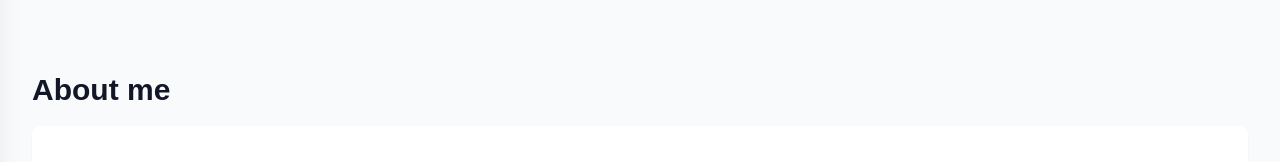
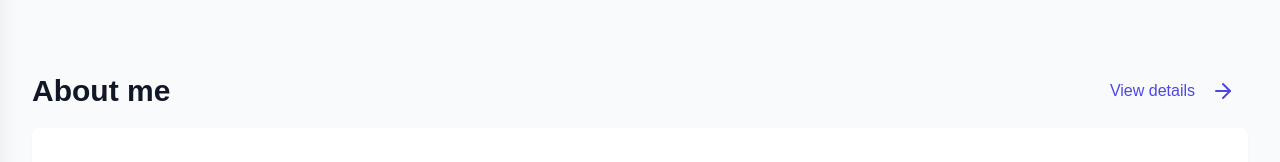
Before and after one commit to LilianMrzt/portfolio-react, a React (Create React App) app: page / in a window 1280 px wide. Shown: the part 778-940 px from the top of the page. Built offline with nearby package versions, Linux system fonts and the light colour scheme.

Commit message:
[FEAT] Ajout d'une redirection vers la page de profil depuis le home screen

```diff
--- a/src/interfaces/components/common/layout/RowProps.ts
+++ b/src/interfaces/components/common/layout/RowProps.ts
@@ -8,6 +8,7 @@ export interface RowProps {
     gap?: CSSProperties['gap']
     width?: CSSProperties['width']
     height?: CSSProperties['height']
+    minHeight?: CSSProperties['minHeight']
     flexWrap?: CSSProperties['flexWrap']
     padding?: CSSProperties['padding']
 }
--- a/src/ui/components/blocs/views/landing-screen/AboutMeSection.tsx
+++ b/src/ui/components/blocs/views/landing-screen/about-me-section/AboutMeSection.tsx
@@ -11,6 +11,7 @@ import { DownloadIcon } from '@resources/Icons'
 import { useWindowSize } from '@hooks/useWindowSize'
 import { useTranslation } from '@hooks/TranslatonContext'
 import screenSizes from '@constants/AppConstants'
+import { AppRoutes } from '@constants/DrawerRoutes'
 
 const AboutMeSection = (): ReactNode => {
     const { width } = useWindowSize()
@@ -30,6 +31,8 @@ const AboutMeSection = (): ReactNode => {
         <Section
             label={translate('homeScreen.aboutMeSection.title')}
             id={'about-me-section'}
+            viewDetailsRoute={AppRoutes.profile.route}
+            viewDetailsButtonLabel={translate('buttons.viewDetails')}
         >
             <Card
                 padding={width < screenSizes.screenM ? 32 : 64}
--- a/src/ui/components/common/layout/Row.tsx
+++ b/src/ui/components/common/layout/Row.tsx
@@ -11,6 +11,7 @@ const Row: FC<RowProps> = ({
     height,
     gap = 16,
     flexWrap = 'nowrap',
+    minHeight,
     padding
 }) => {
     return (
@@ -23,7 +24,8 @@ const Row: FC<RowProps> = ({
                 width,
                 height,
                 flexWrap: flexWrap as any,
-                padding
+                padding,
+                minHeight
             }}
         >
             {children}
--- a/src/ui/components/common/layout/Section.tsx
+++ b/src/ui/components/common/layout/Section.tsx
@@ -31,7 +31,7 @@ const Section: FC<SectionProps> = ({
             <Row
                 justifyContent={isSmallScreen ? 'start' : 'space-between'}
                 width={'100%'}
-                height={40}
+                minHeight={40}
             >
                 <SubTitle>
                     {label}
--- a/src/ui/views/LandingScreen.tsx
+++ b/src/ui/views/LandingScreen.tsx
@@ -1,7 +1,7 @@
 import React, { type ReactNode } from 'react'
 import Screen from '@components/common/layout/Screen'
 import InitialSection from '@components/blocs/views/landing-screen/InitialSection'
-import AboutMeSection from '@components/blocs/views/landing-screen/AboutMeSection'
+import AboutMeSection from '@components/blocs/views/landing-screen/about-me-section/AboutMeSection'
 import ContactMeSection from '@components/blocs/views/landing-screen/contact-me-section/ContactMeSection'
 import MyProjectsLandingScreenSection from '@components/blocs/views/landing-screen/projects-section/MyProjectsLandingScreenSection'
 import TestimonialsSection from '@components/blocs/views/landing-screen/testimonials-section/TestimonialsSection'
```
Also changed, not shown: src/ui/components/blocs/views/landing-screen/about-me-section/about-me-section.css (renamed from src/ui/components/blocs/views/landing-screen/about-me-section.css).
